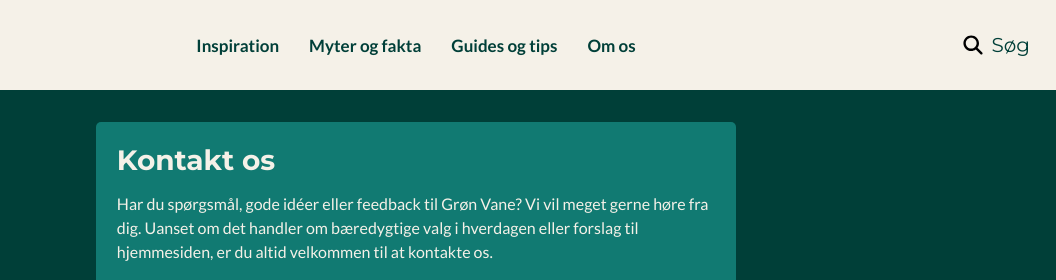
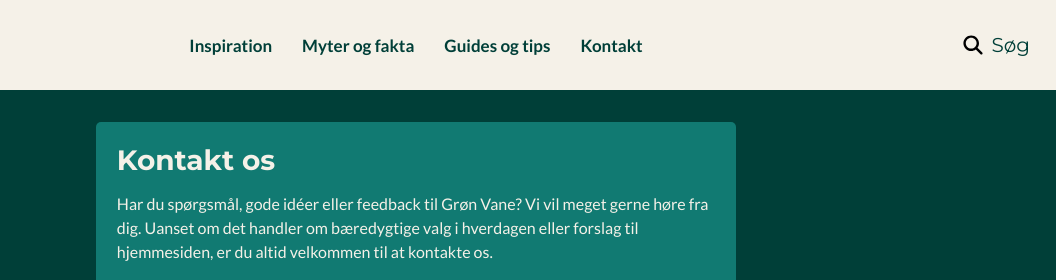
Before and after one commit to Annesofie-lc/groen-vane, a plain HTML site: page kontakt.html in a window 1280 px wide. Shown: the top 280 px of the page, 224-1280 px from the left. Drawn offline with Linux system fonts and the light colour scheme.

Commit message:
ændret omos til kontakt side

```diff
--- a/omos.html
+++ b/kontakt.html
@@ -15,7 +15,7 @@
 
     <!-- CSS -->
     <link rel="stylesheet" href="css/style.css">
-    <link rel="stylesheet" href="css/omos.css">
+    <link rel="stylesheet" href="css/kontakt.css">
 
     <!-- JS -->
     <script src="js/script.js"></script>
@@ -36,7 +36,7 @@
             <li><a href="#">Inspiration</a></li>
             <li><a href="myterogfakta.html">Myter og fakta</a></li>
             <li><a href="guides.html">Guides og tips</a></li>
-            <li><a href="omos.html">Om os</a></li>
+            <li><a href="kontakt.html">Kontakt</a></li>
         </ul>
     </nav>
 
```
Also changed, not shown: guides.html (+1 -1 lines), index.html (+1 -1 lines), myterogfakta.html (+1 -1 lines), css/kontakt.css (renamed from css/omos.css).
